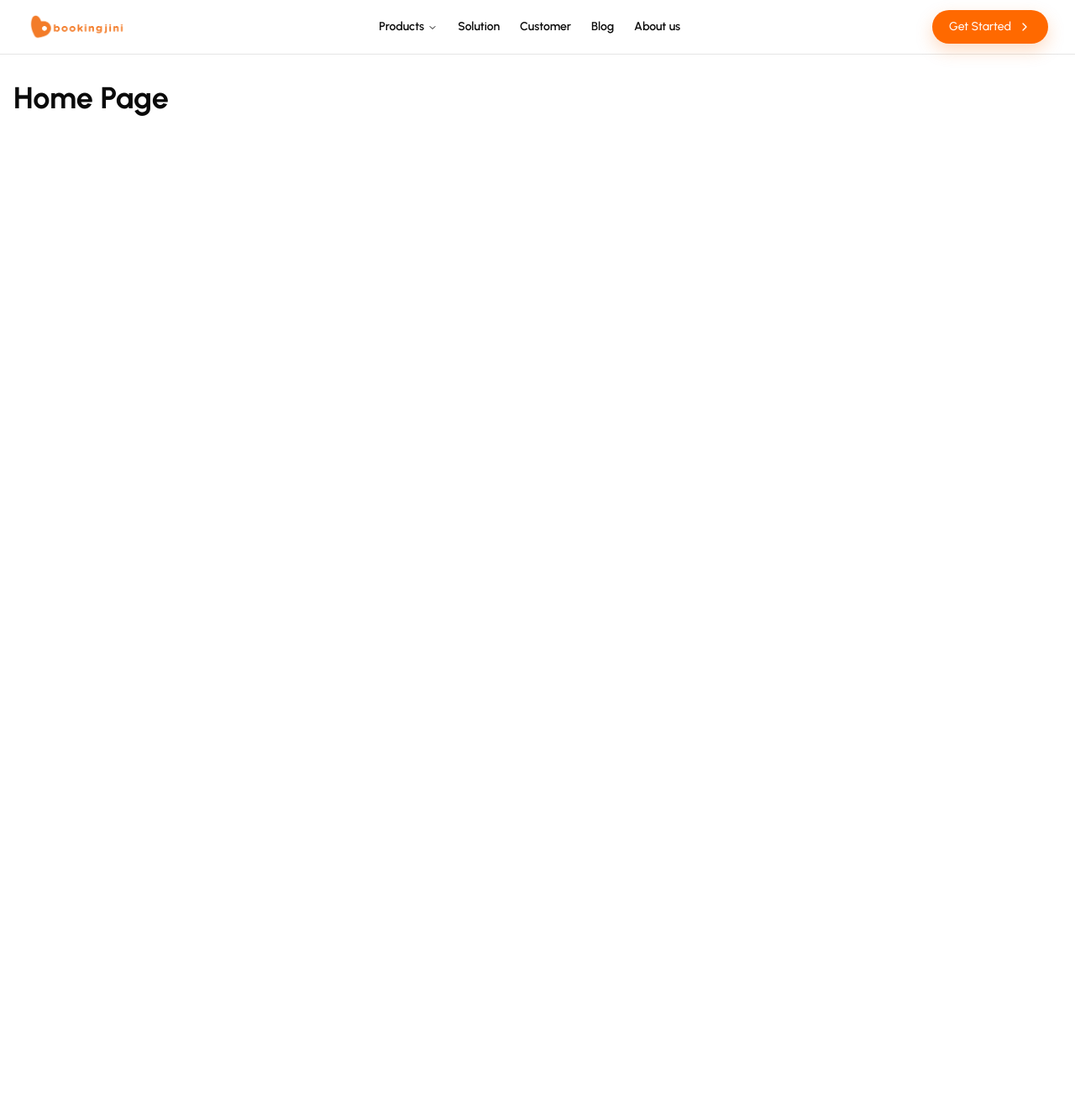
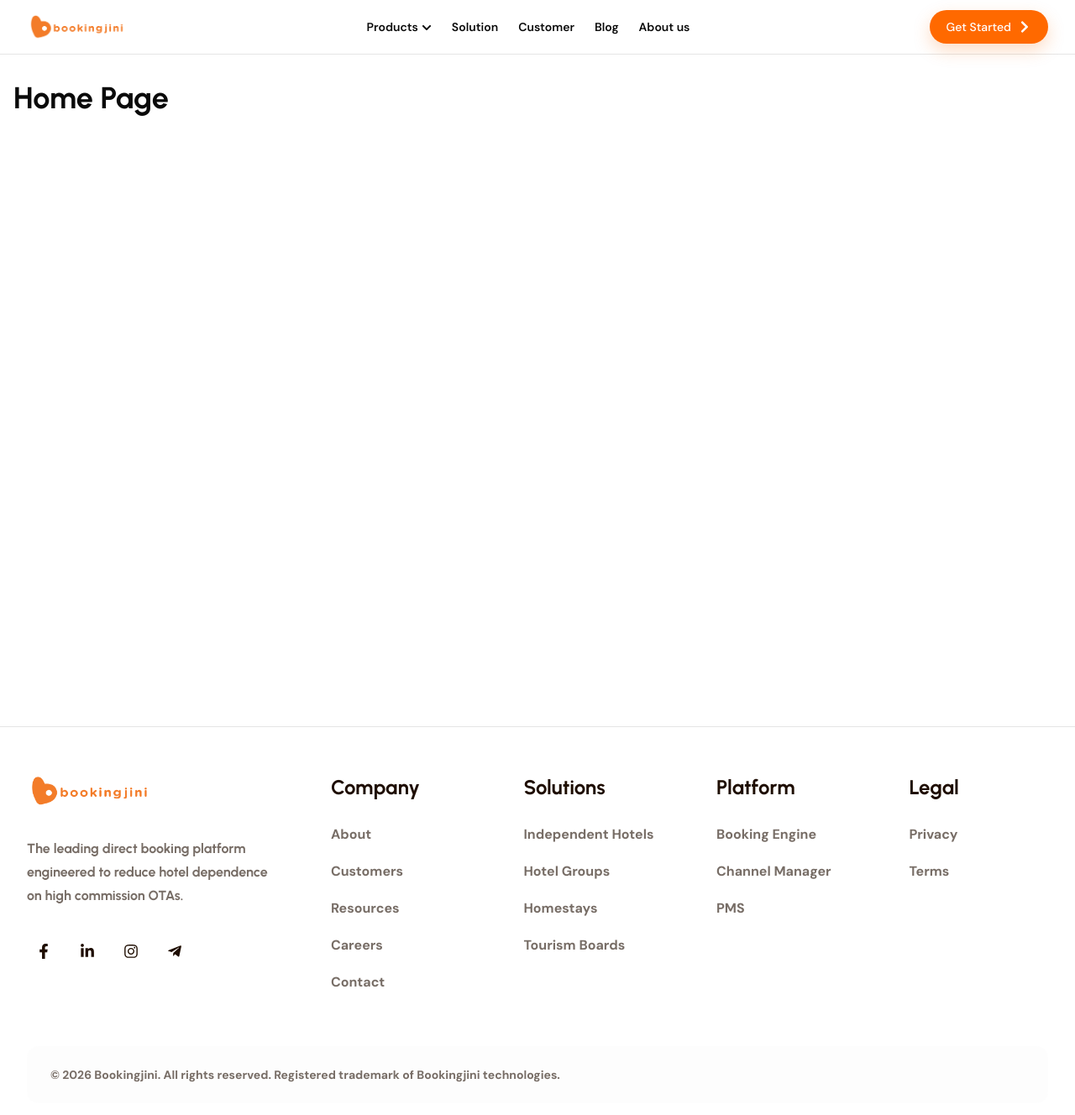
Before and after one commit to pradeep13jena/booking-jini, a Next.js app: page / in a window 1280 px wide. Shown: the top 1328 px of the page at 84% size. Before the commit the page ends 865 px from the top, so only its background shows below. Built offline with nearby package versions, Linux system fonts and the light colour scheme.

Commit message:
new things

```diff
--- a/package.json
+++ b/package.json
@@ -12,10 +12,11 @@
     "@base-ui/react": "^1.8.0",
     "class-variance-authority": "^0.7.1",
     "cn": "^0.4.0",
-    "lucide-react": "^1.48.0",
+    "framer-motion": "^13.4.4",
     "next": "16.3.6",
     "react": "19.2.8",
     "react-dom": "19.2.8",
+    "react-icons": "^5.7.0",
     "shadcn": "^4.21.0",
     "tw-animate-css": "^1.4.0"
   },
--- a/src/app/globals.css
+++ b/src/app/globals.css
@@ -7,9 +7,10 @@
 @theme inline {
   --color-background: var(--background);
   --color-foreground: var(--foreground);
-  --font-sans: var(--font-sans);
+  --font-sans: var(--font-dm-sans);
+  --font-heading: var(--font-urbanist);
+  --font-subheading: var(--font-dm-sans);
   --font-mono: var(--font-geist-mono);
-  --font-heading: var(--font-sans);
   --color-sidebar-ring: var(--sidebar-ring);
   --color-sidebar-border: var(--sidebar-border);
   --color-sidebar-accent-foreground: var(--sidebar-accent-foreground);
@@ -60,7 +61,7 @@
   --secondary: oklch(0.97 0 0);
   --secondary-foreground: oklch(0.205 0 0);
   --muted: oklch(0.97 0 0);
-  --muted-foreground: oklch(0.556 0 0);
+  --muted-foreground: rgba(30, 13, 1);
   --accent: oklch(0.97 0 0);
   --accent-foreground: oklch(0.205 0 0);
   --destructive: oklch(0.577 0.245 27.325);
@@ -121,10 +122,18 @@
   * {
     @apply border-border outline-ring/50;
   }
-  body {
-    @apply bg-background text-foreground;
-  }
   html {
     @apply font-sans;
   }
+  body {
+    @apply bg-background text-foreground font-sans;
+  }
+  h1,
+  h2,
+  h3,
+  h4,
+  h5,
+  h6 {
+    @apply font-heading;
+  }
 }
--- a/src/app/layout.tsx
+++ b/src/app/layout.tsx
@@ -1,11 +1,18 @@
 import type { Metadata } from "next";
-import { Urbanist } from "next/font/google";
+import { Urbanist, DM_Sans } from "next/font/google";
 import "./globals.css";
 import { Navbar } from "@/components/layout/Navbar";
+import { Footer } from "@/components/layout/Footer";
 
 const urbanist = Urbanist({
   variable: "--font-urbanist",
   weight: ["100", "200", "300", "400", "500", "600", "700", "800", "900"],
+  subsets: ["latin"],
+});
+
+const dmSans = DM_Sans({
+  variable: "--font-dm-sans",
+  weight: ["400", "500", "600", "700"],
   subsets: ["latin"],
 });
 
@@ -18,12 +25,12 @@ export default function RootLayout({ children }: { children: React.ReactNode })
   return (
     <html
       lang="en"
-      className={`${urbanist.variable} h-full antialiased`}
+      className={`${urbanist.variable} ${dmSans.variable} h-full antialiased`}
     >
-      {/* Added urbanist.className so the default font applies automatically */}
-      <body className={`${urbanist.className} min-h-full flex flex-col`}>
+      <body className="min-h-full flex flex-col">
         <Navbar />
         {children}
+        <Footer />
       </body>
     </html>
   );
--- a/src/components/AnimatedButton.tsx
+++ b/src/components/AnimatedButton.tsx
@@ -1,7 +1,7 @@
 "use client";
 
 import Link from "next/link";
-import { ChevronRight } from "lucide-react";
+import { FaChevronRight } from "react-icons/fa";
 
 interface AnimatedButtonProps {
   text: string;
@@ -12,38 +12,11 @@ export function AnimatedButton({ text, href }: AnimatedButtonProps) {
   return (
     <Link
       href={href}
-      className="
-        group
-        inline-flex
-        items-center
-        gap-2
-        overflow-hidden
-        rounded-full
-        bg-orange-500
-        px-5
-        py-2.5
-        text-sm
-        font-medium
-        text-white
-        shadow-[0_8px_20px_rgba(249,115,22,0.25)]
-        transition-all
-        duration-300
-        hover:shadow-[0_10px_28px_rgba(249,115,22,0.4)]
-        active:scale-[0.98]
-      "
+      className="group inline-flex items-center gap-2 overflow-hidden rounded-full bg-orange-500 px-5 py-2.5 text-sm font-medium text-white shadow-[0_8px_20px_rgba(249,115,22,0.25)] transition-all duration-300 hover:shadow-[0_10px_28px_rgba(249,115,22,0.4)] active:scale-[0.98]"
     >
       {/* Text — moves upward */}
       <span className="relative h-5 overflow-hidden">
-        <span
-          className="
-      flex
-      flex-col
-      transition-transform
-      duration-150
-      ease-out
-      group-hover:-translate-y-5
-    "
-        >
+        <span className="flex flex-col transition-transform duration-150 ease-out group-hover:-translate-y-5">
           <span className="flex h-5 items-center whitespace-nowrap">
             {text}
           </span>
@@ -56,17 +29,10 @@ export function AnimatedButton({ text, href }: AnimatedButtonProps) {
 
       {/* Arrow — moves horizontally */}
       <span className="relative h-4 w-4 overflow-hidden">
-        <span
-          className="
-      flex
-      transition-transform
-      duration-150
-      ease-out
-      group-hover:-translate-x-4
-    "
-        >
-          <ChevronRight className="h-4 w-4 shrink-0" />
-          <ChevronRight className="h-4 w-4 shrink-0" />
+        <span className="flex transition-transform duration-150 ease-out group-hover:-translate-x-4">
+
+          <FaChevronRight className="h-4 w-4 shrink-0" />
+          <FaChevronRight className="h-4 w-4 shrink-0" />
         </span>
       </span>
     </Link>
--- a/src/components/layout/Footer.tsx
+++ b/src/components/layout/Footer.tsx
@@ -0,0 +1,193 @@
+"use client";
+
+import Link from "next/link";
+import Image from "next/image";
+
+import {
+  FaFacebookF,
+  FaLinkedinIn,
+  FaInstagram,
+  FaTelegramPlane,
+} from "react-icons/fa";
+
+import { Orangelogo } from "@/assets/image";
+
+const footerSections = [
+  {
+    title: "Company",
+    links: [
+      {
+        label: "About",
+        href: "/about",
+      },
+      {
+        label: "Customers",
+        href: "/customer",
+      },
+      {
+        label: "Resources",
+        href: "/resources",
+      },
+      {
+        label: "Careers",
+        href: "/careers",
+      },
+      {
+        label: "Contact",
+        href: "/contact",
+      },
+    ],
+  },
+  {
+    title: "Solutions",
+    links: [
+      {
+        label: "Independent Hotels",
+        href: "/solutions/independent-hotels",
+      },
+      {
+        label: "Hotel Groups",
+        href: "/solutions/hotel-groups",
+      },
+      {
+        label: "Homestays",
+        href: "/solutions/homestays",
+      },
+      {
+        label: "Tourism Boards",
+        href: "/solutions/tourism-boards",
+      },
+    ],
+  },
+  {
+    title: "Platform",
+    links: [
+      {
+        label: "Booking Engine",
+        href: "/products/booking-engine",
+      },
+      {
+        label: "Channel Manager",
+        href: "/products/channel-manager",
+      },
+      {
+        label: "PMS",
+        href: "/products/pms",
+      },
+    ],
+  },
+  {
+    title: "Legal",
+    links: [
+      {
+        label: "Privacy",
+        href: "/privacy",
+      },
+      {
+        label: "Terms",
+        href: "/terms",
+      },
+    ],
+  },
+];
+
+const socialLinks = [
+  {
+    label: "Facebook",
+    href: "#",
+    icon: FaFacebookF,
+  },
+  {
+    label: "LinkedIn",
+    href: "#",
+    icon: FaLinkedinIn,
+  },
+  {
+    label: "Instagram",
+    href: "#",
+    icon: FaInstagram,
+  },
+  {
+    label: "Telegram",
+    href: "#",
+    icon: FaTelegramPlane,
+  },
+];
+
+export function Footer() {
+  return (
+    <footer className="w-full border-t bg-background">
+      <div className="container mx-auto px-4 py-12 md:px-8 lg:py-14">
+
+        {/* Main Footer */}
+        <div className="grid grid-cols-1 gap-10 md:grid-cols-[1.8fr_repeat(4,1fr)] lg:gap-16">
+
+          {/* Brand */}
+          <div className="max-w-sm">
+            <Link
+              href="/"
+              className="inline-flex items-center"
+            >
+              <Image
+                src={Orangelogo}
+                alt="Bookingjini"
+                className="h-10 w-auto object-contain"
+              />
+            </Link>
+
+            <p className="mt-7 max-w-sm text-base leading-7 text-muted-foreground opacity-60 font-bold font-heading">
+              The leading direct booking platform engineered to reduce hotel
+              dependence on high commission OTAs.
+            </p>
+
+            {/* Social Links */}
+            <div className="mt-8 flex items-center gap-3">
+              {socialLinks.map((social) => {
+                const Icon = social.icon;
+
+                return (
+                  <Link
+                    key={social.label}
+                    href={social.href}
+                    aria-label={social.label}
+                    className="flex h-10 w-10 items-center justify-center rounded-full transition-all duration-200 text-muted-foreground hover:bg-primary hover:text-white"
+                  >
+                    <Icon className="h-4.5 w-4.5" />
+                  </Link>
+                );
+              })}
+            </div>
+          </div>
+
+          {/* Footer Sections */}
+          {footerSections.map((section) => (
+            <div key={section.title}>
+              <h3 className="font-heading font-bold text-2xl text-muted-foreground">
+                {section.title}
+              </h3>
+
+              <ul className="mt-7 space-y-5">
+                {section.links.map((link) => (
+                  <li key={link.label}>
+                    <Link
+                      href={link.href}
+                      className="font-subheading text-base font-bold text-muted-foreground opacity-60 transition-colors duration-300 hover:opacity-100"
+                    >
+                      {link.label}
+                    </Link>
+                  </li>
+                ))}
+              </ul>
+            </div>
+          ))}
+        </div>
+
+        {/* Copyright */}
+        <div className="mt-16 rounded-xl bg-muted/30 px-6 py-6 text-sm font-bold text-muted-foreground opacity-60 md:px-7">
+          © 2026 Bookingjini. All rights reserved. Registered trademark of
+          Bookingjini technologies.
+        </div>
+      </div>
+    </footer>
+  );
+}
--- a/src/components/ui/navigation-menu.tsx
+++ b/src/components/ui/navigation-menu.tsx
@@ -1,7 +1,7 @@
 import { NavigationMenu as NavigationMenuPrimitive } from "@base-ui/react/navigation-menu"
 import { cva } from "class-variance-authority"
 import { cn } from "cn"
-import { ChevronDownIcon } from "lucide-react"
+import { FaChevronDown } from "react-icons/fa"
 
 function NavigationMenu({
   align = "start",
@@ -70,7 +70,7 @@ function NavigationMenuTrigger({
       {...props}
     >
       {children}{" "}
-      <ChevronDownIcon className="relative top-px ml-1 size-3 transition duration-300 group-data-popup-open/navigation-menu-trigger:rotate-180 group-data-open/navigation-menu-trigger:rotate-180" aria-hidden="true" />
+      <FaChevronDown className="relative top-px ml-1 size-3 transition duration-300 group-data-popup-open/navigation-menu-trigger:rotate-180 group-data-open/navigation-menu-trigger:rotate-180" aria-hidden="true" />
     </NavigationMenuPrimitive.Trigger>
   )
 }
```
Also changed, not shown: 1 other file (tests, documents, lock files or other folders).
